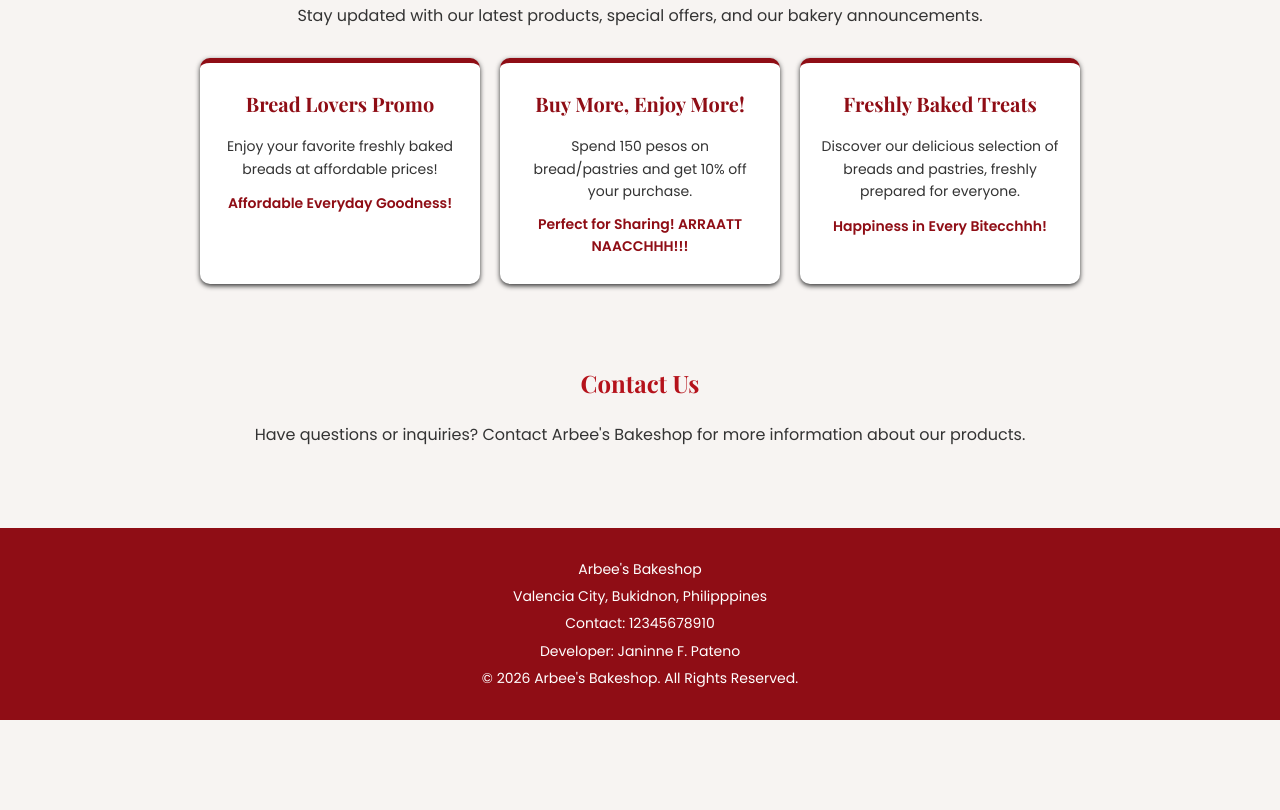
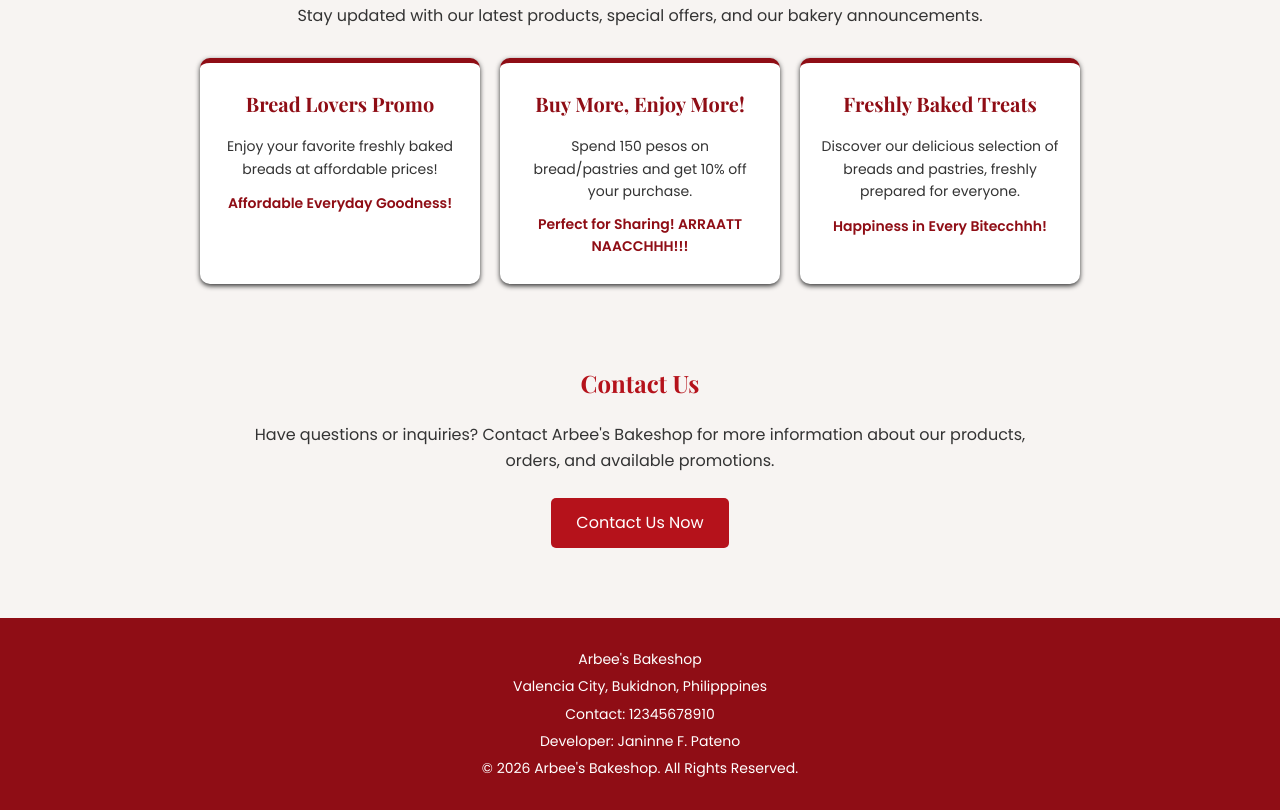
Before and after one commit to JaninnePateno/Pateno-website, a plain HTML site: page index.html in a window 1280 px wide. Shown: the part 3182-3992 px from the top of the page. Before the commit the page ends 3902 px from the top, so only its background shows below. Drawn offline with nearby package versions, Linux system fonts and the light colour scheme.

Commit message:
16th Commit "Contact button in index.html"

```diff
--- a/index.html
+++ b/index.html
@@ -170,7 +170,11 @@
         <!--CONTACT SECTIONCHHH-->
         <section id="contact" class="contact">
             <h2>Contact Us</h2>
-            <p>Have questions or inquiries? Contact Arbee's Bakeshop for more information about our products.</p>
+            <p>Have questions or inquiries? Contact Arbee's Bakeshop for more information about our products, orders, and available promotions.</p>
+
+            <div class="contact-button">
+                <a href="tel:12345678910" class="btn">Contact Us Now</a>
+            </div>
         </section>
     </main>
 
```
